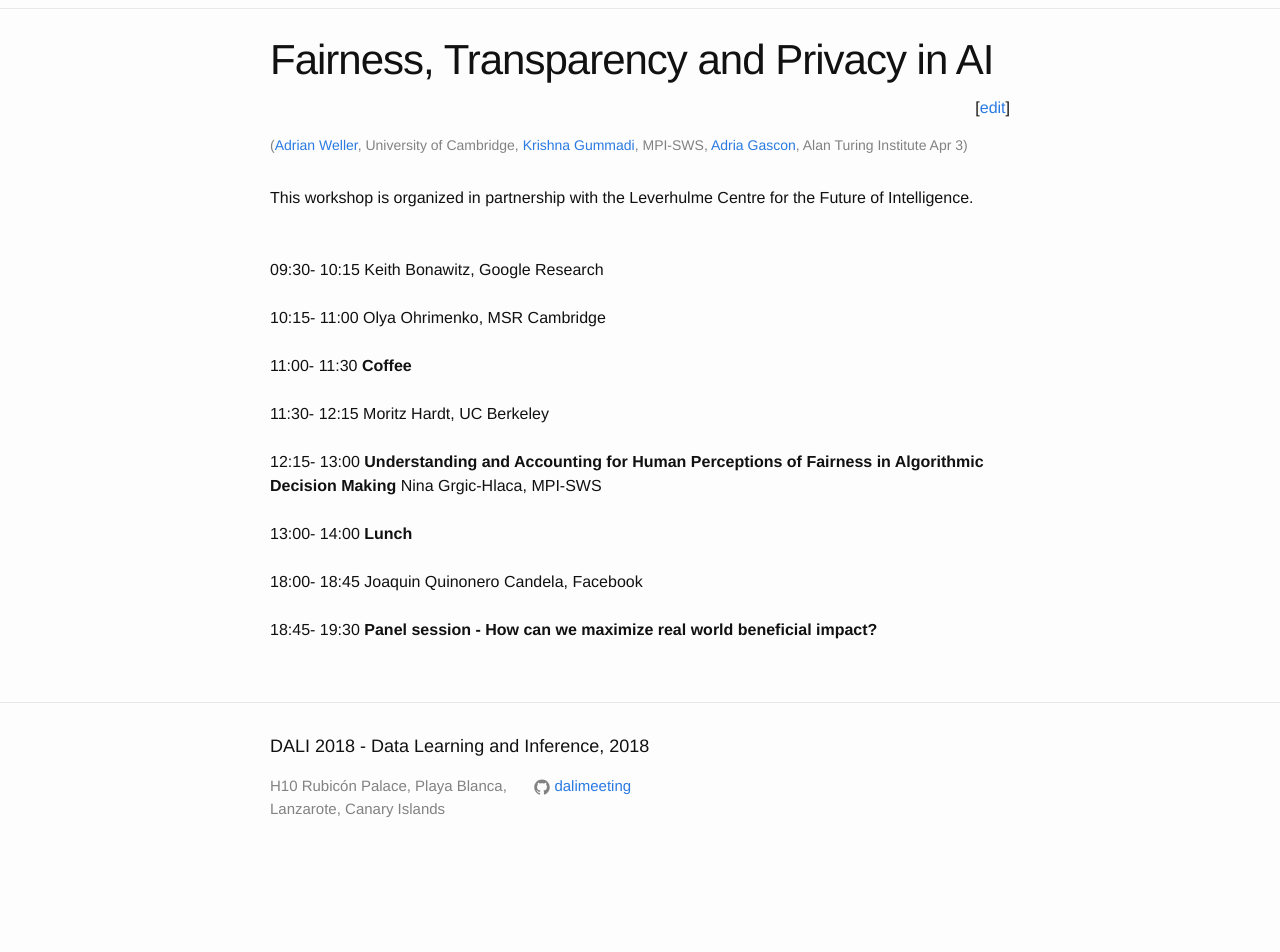
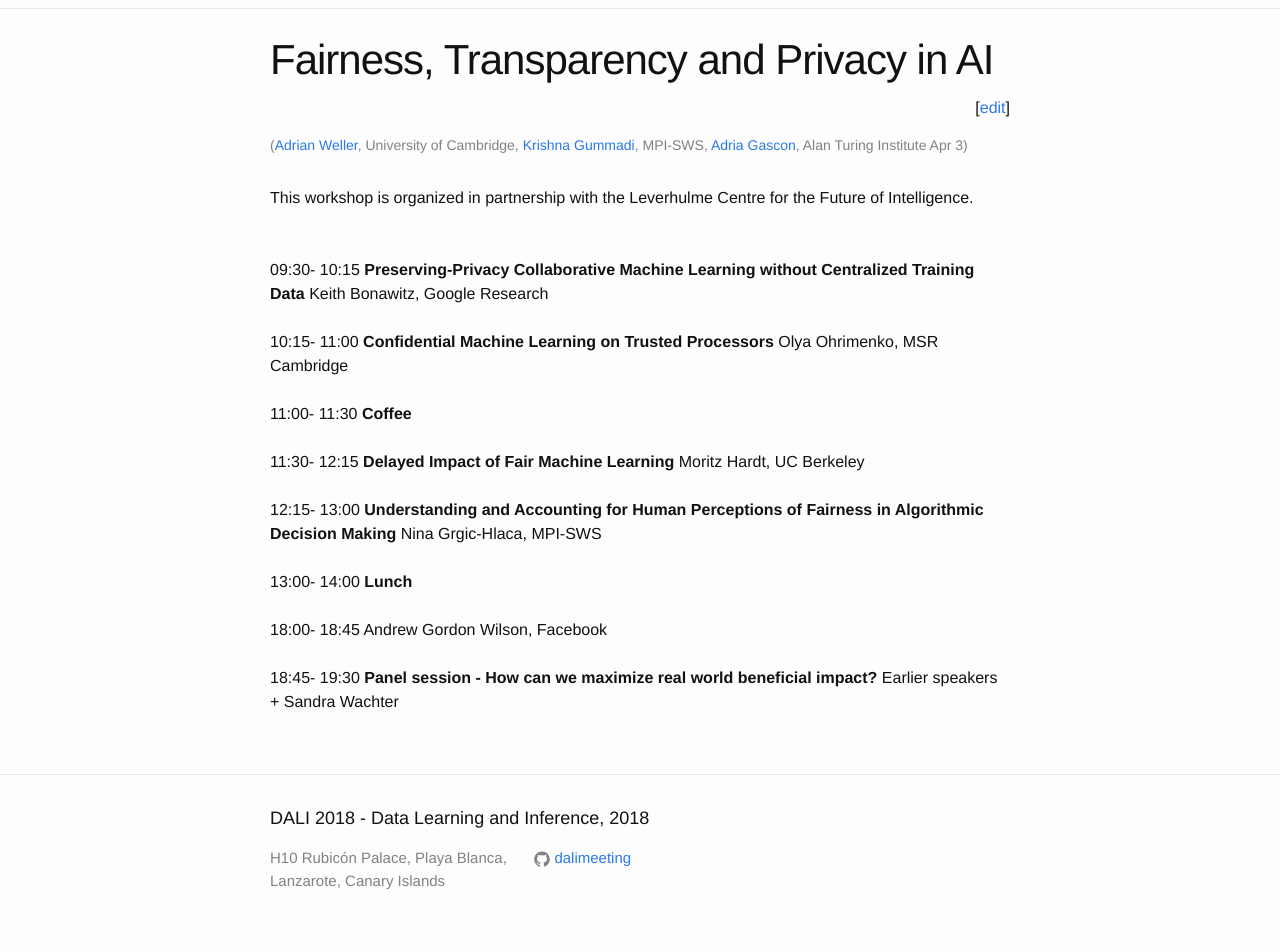
Before and after one commit to dalimeeting/dalimeeting.github.io, a Jekyll site: the page built from _posts/2018-04-03-workshopFTP.md, in a window 1280 px wide. Shown: the part 455-1407 px from the top of the page. Built offline with Jekyll 4.4.1, drawn with Linux system fonts in a browser that asks for light colours; before the commit the page ends 1335 px from its top, so only the background shows below that.

Commit message:
Update 2018-04-03-workshopFTP.md
Adrian updates from 19 March email

```diff
--- a/_posts/2018-04-03-workshopFTP.md
+++ b/_posts/2018-04-03-workshopFTP.md
@@ -21,7 +21,7 @@ organizers:
 room:
 show_abstracts: false
 talks:
-- title:
+- title: "Preserving-Privacy Collaborative Machine Learning without Centralized Training Data"
   author:
   - family: Bonawitz
     given: Keith
@@ -30,7 +30,7 @@ talks:
   youtube:
   start: "09:30"
   end: "10:15"
-- title:
+- title: "Confidential Machine Learning on Trusted Processors"
   author:
   - given: Olya
     family: Ohrimenko
@@ -42,7 +42,7 @@ talks:
 - title: Coffee
   start: "11:00"
   end: "11:30"
-- title:
+- title: "Delayed Impact of Fair Machine Learning"
   author:
   - given: Moritz
     family: Hardt
@@ -65,8 +65,8 @@ talks:
   end: "14:00"
 - title:
   author:
-  - given: Joaquin
-    family: Quinonero Candela
+  - given: Andrew
+    family: Gordon Wilson
     url:
     institute: Facebook
   youtube:
@@ -74,7 +74,7 @@ talks:
   end: "18:45"
 - title: "Panel session - How can we maximize real world beneficial impact?"
   author:
-  - given:
+  - given: Earlier speakers + Sandra Wachter
     family:
     url:
     institute:
```
